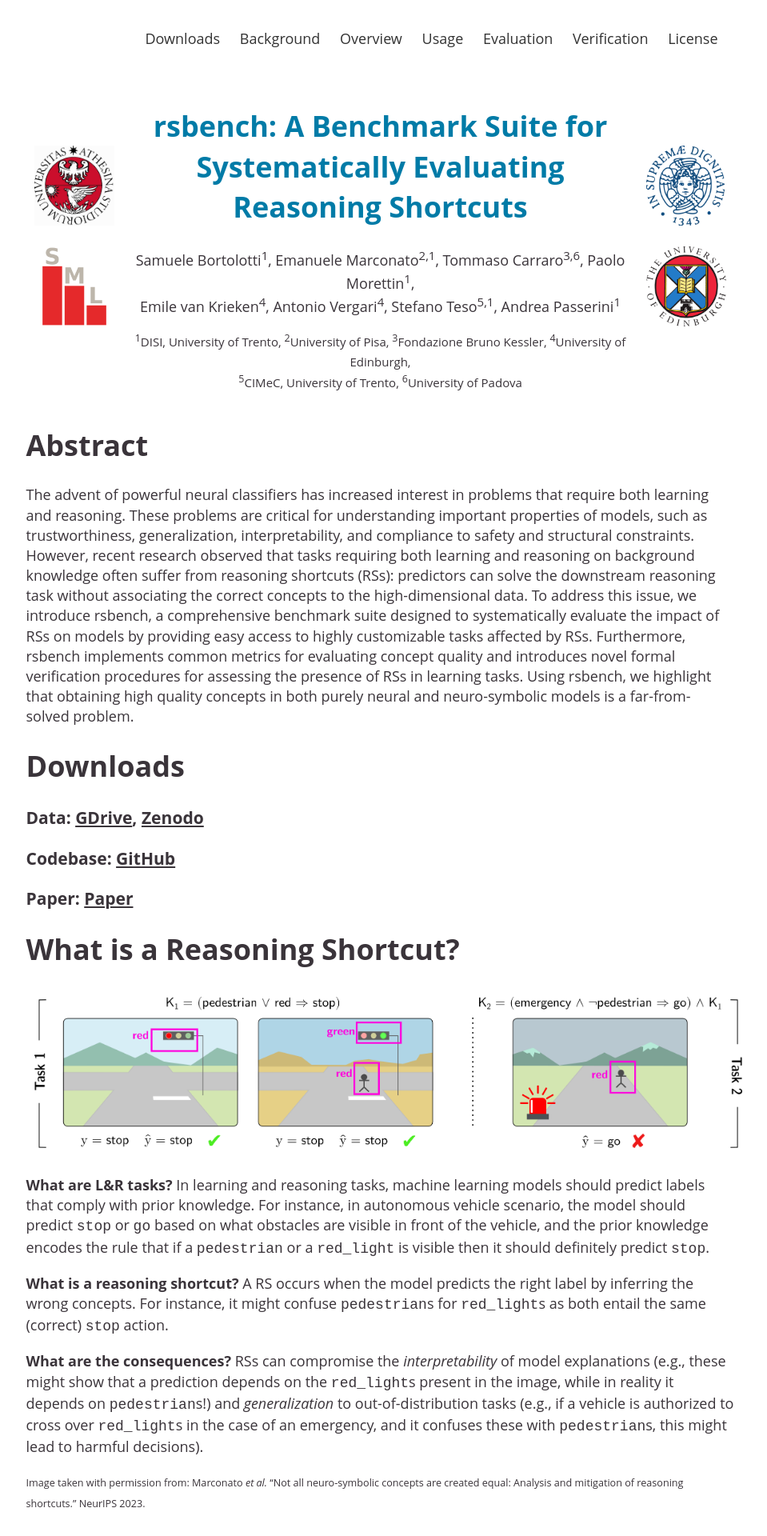
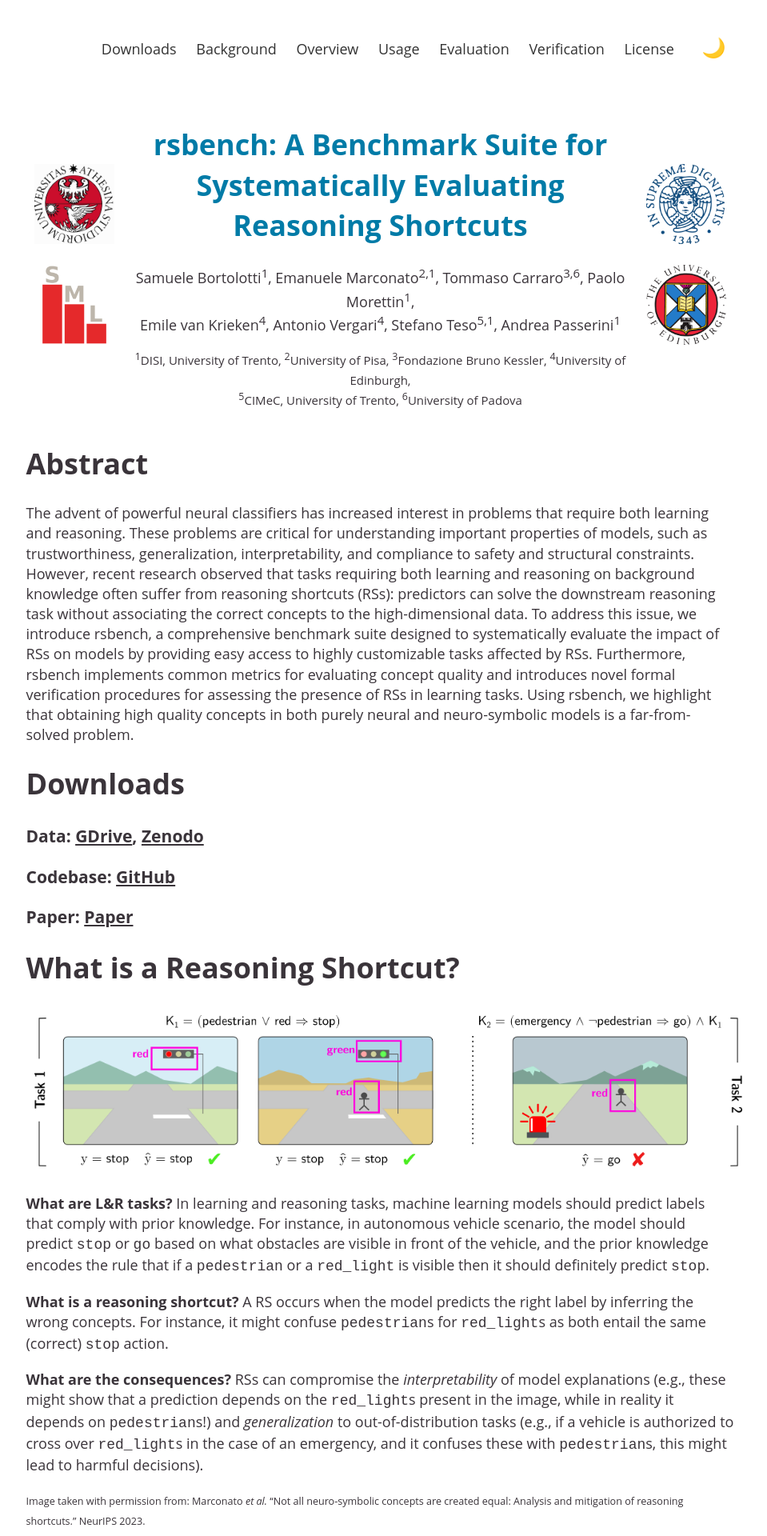
Before and after one commit to unitn-sml/rsbench, a Jekyll site: the page built from index.md, in a window 1280 px wide. Shown: the top 1920 px of the page at 80% size, without its empty margins (165-1124 px from the left). Built offline with Jekyll 4.4.1, drawn with Linux system fonts in a browser that asks for light colours; formulas are drawn with MathJax 3.

Commit message:
Add dark mode

```diff
--- a/_includes/head.html
+++ b/_includes/head.html
@@ -14,6 +14,37 @@
   <script type="text/javascript" src="https://cdnjs.cloudflare.com/ajax/libs/mathjax/2.7.7/MathJax.js?config=TeX-MML-AM_CHTML"></script>
   <script type="text/javascript" src="{{ "assets/mathjax/mathjax_config.js" | relative_url }}"></script>
 
+  <!-- Change to dark theme -->
+  <script>
+    document.addEventListener('DOMContentLoaded', () => {
+      const themeToggleButton = document.getElementById('theme-toggle');
+      const themeIcon = document.getElementById('theme-icon');
+      const currentTheme = localStorage.getItem('theme');
+      const isDarkModePreferred = window.matchMedia('(prefers-color-scheme: dark)').matches;
+
+      // Set theme on page load based on localStorage or system preference
+      if (currentTheme) {
+        document.body.classList.toggle('dark-mode', currentTheme === 'dark');
+        document.body.classList.toggle('light-mode', currentTheme === 'light');
+        themeIcon.textContent = currentTheme === 'dark' ?  '☀️': '🌙' ;
+      } else {
+        const isDarkMode = isDarkModePreferred;
+        document.body.classList.toggle('dark-mode', isDarkMode);
+        document.body.classList.toggle('light-mode', !isDarkMode);
+        themeIcon.textContent = isDarkMode ? '☀️': '🌙';
+      }
+
+      // Toggle between light and dark mode on button click
+      themeToggleButton.addEventListener('click', () => {
+        const isDarkMode = document.body.classList.toggle('dark-mode');
+        document.body.classList.toggle('light-mode', !isDarkMode);
+        themeIcon.textContent = isDarkMode ? '☀️': '🌙' ;
+
+        // Save the user's theme preference in localStorage
+        localStorage.setItem('theme', isDarkMode ? 'dark' : 'light');
+      });
+    });
+    </script>
 
   {%- seo -%}
 
--- a/_includes/header.html
+++ b/_includes/header.html
@@ -6,6 +6,9 @@
     <a href="#evaluation">Evaluation</a>
     <a href="#verification">Verification</a>
     <a href="#license">License</a>
+    <button id="theme-toggle" class="theme-button">
+        <span id="theme-icon" class="moon-icon">🌙</span>
+    </button>
 </div>
 
 <div class="header">
--- a/assets/css/benchmark_style.css
+++ b/assets/css/benchmark_style.css
@@ -7,6 +7,8 @@ body {
   color: rgb(58, 52, 58);
   font-size: 18px;
   text-rendering: optimizelegibility;
+  background-color: #ffffff;
+  transition: background-color 0.3s, color 0.3s;
 }
 
 html, body {
@@ -206,3 +208,62 @@ img {
   max-width: 100%;
   display: block;
 }
+
+.theme-button {
+  background-color: transparent;
+  border: none;
+  cursor: pointer;
+  font-size: 24px;
+  padding: 10px;
+  transition: color 0.3s;
+}
+
+.theme-button:hover {
+  color: #555;
+}
+
+body.dark-mode {
+  color: #f5f5f5;
+  background-color: #121212;
+  transition: background-color 0.3s, color 0.3s;
+}
+
+body.light-mode {
+  background-color: #ffffff;
+  color: rgb(58, 52, 58);
+}
+
+body.dark-mode .navbar a {
+  color: #f5f5f5;
+}
+
+body.dark-mode .navbar a:hover {
+  color: #bbb;
+}
+
+#theme-icon {
+  font-size: 24px;
+}
+
+.logoleft > img {
+  background-color: #ffffff;
+}
+
+.logoright > img {
+  background-color: #ffffff;
+}
+
+body.dark-mode table {
+  background-color: #1e1e1e;
+  color: #eaeaea;
+  border: 2px solid #555;
+}
+
+body.dark-mode table th, body.dark-mode table td {
+  border-bottom: 1px solid #555;
+}
+
+body.dark-mode table th {
+  background-color: #333;
+  color: #f5f5f5;
+}
```
